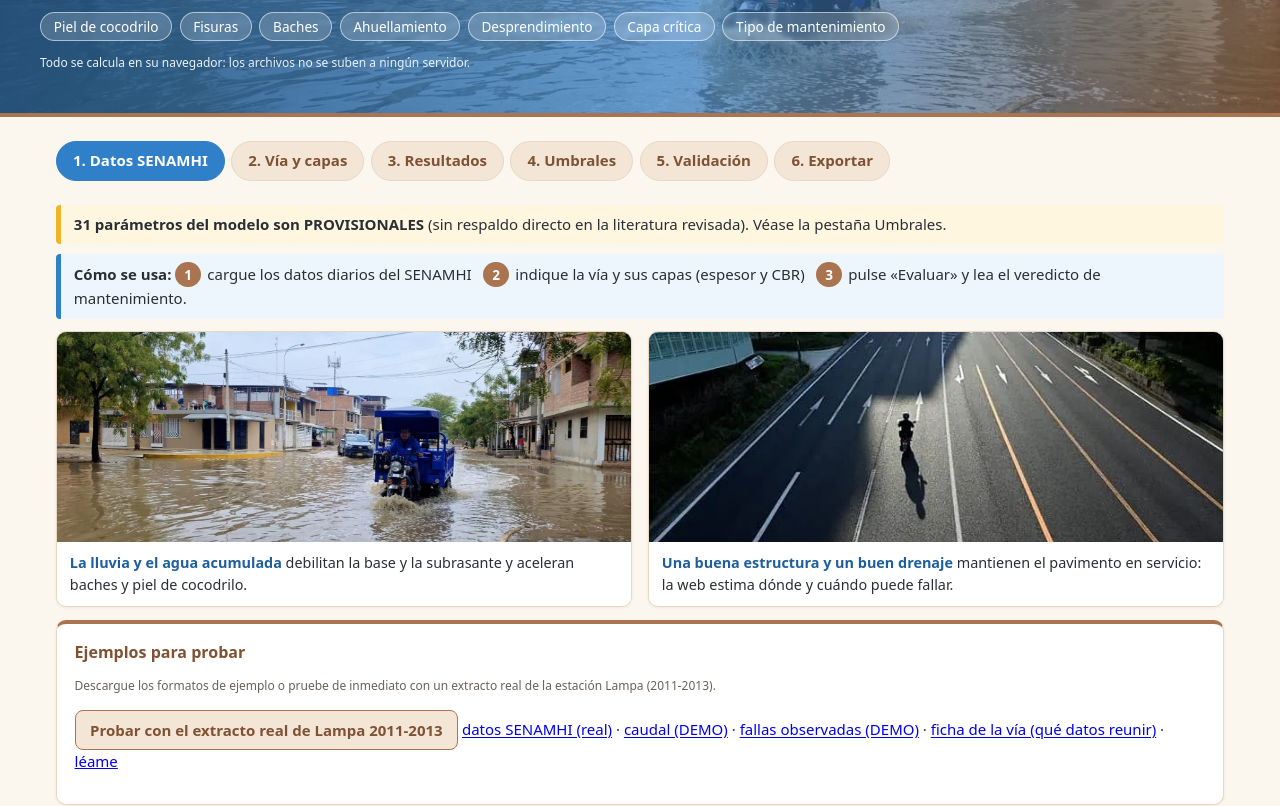
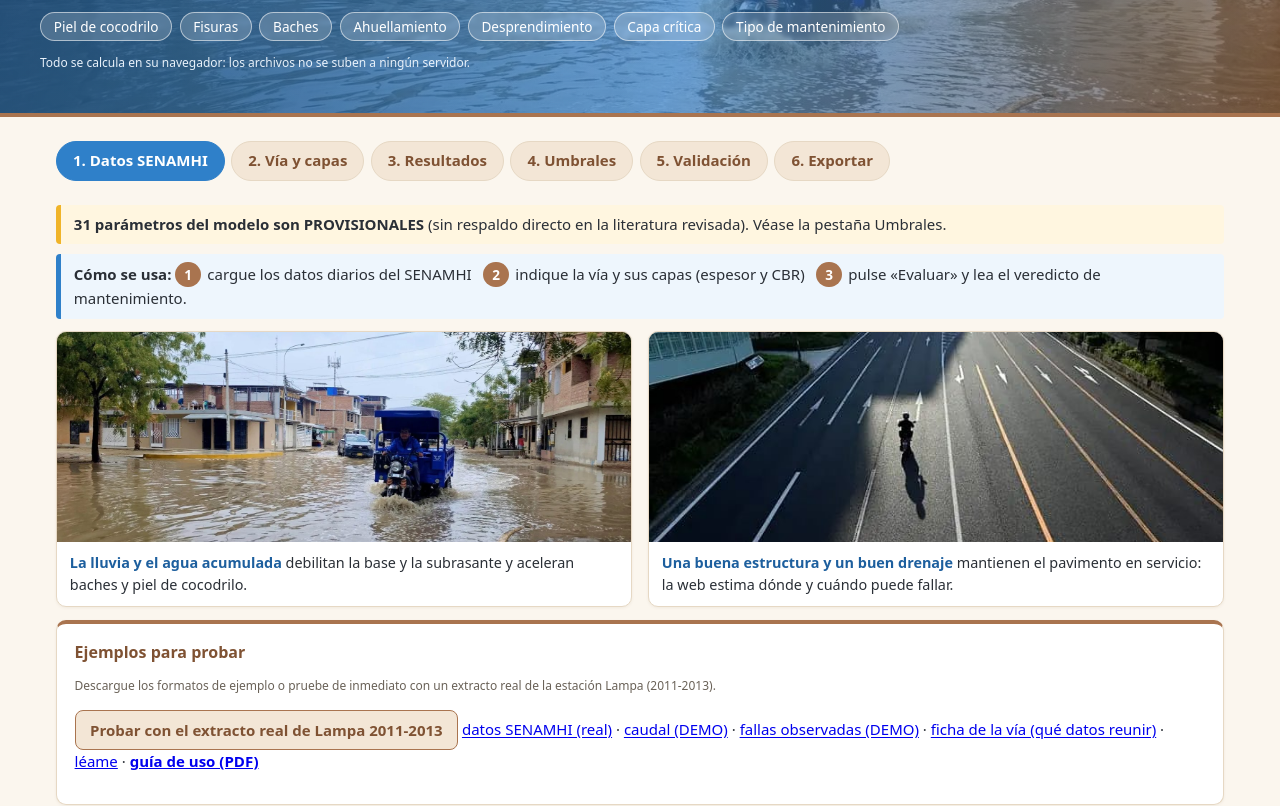
Before and after one commit to valmig872-code/pavimento-riesgo, a plain HTML site: page index.html in a window 1280 px wide. Shown: the part 176-982 px from the top of the page. Drawn offline with nearby package versions, Linux system fonts and the light colour scheme.

Commit message:
Guia de uso en PDF

```diff
--- a/index.html
+++ b/index.html
@@ -41,7 +41,7 @@
     <a href="ejemplos/2_caudal_DEMO_formato.csv" download>caudal (DEMO)</a> ·
     <a href="ejemplos/3_fallas_observadas_DEMO_formato.csv" download>fallas observadas (DEMO)</a> ·
     <a href="ejemplos/4_ficha_via_EJEMPLO.txt" download>ficha de la vía (qué datos reunir)</a> ·
-    <a href="ejemplos/LEEME.md" download>léame</a></p>
+    <a href="ejemplos/LEEME.md" download>léame</a> · <a href="guia/GUIA_HidroPav-Predictivo.pdf" target="_blank"><b>guía de uso (PDF)</b></a></p>
   </div>
   <div class="card">
     <h2 style="margin-top:0"><span class="paso">1</span>Cargar datos del SENAMHI</h2>
```
Also changed, not shown: 1 other file.
